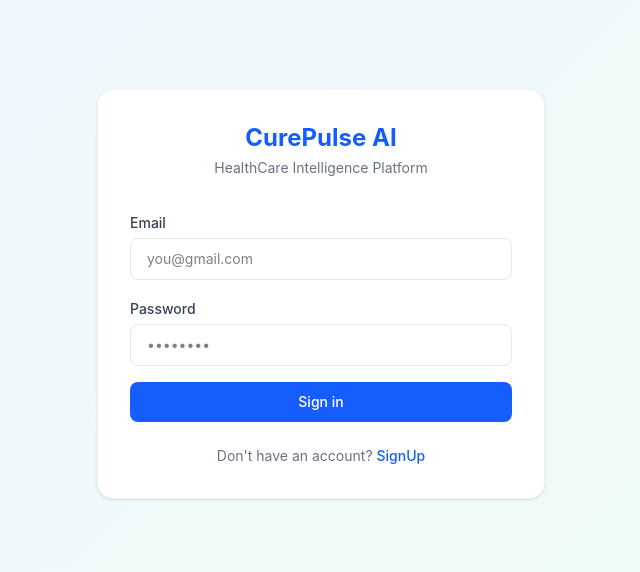
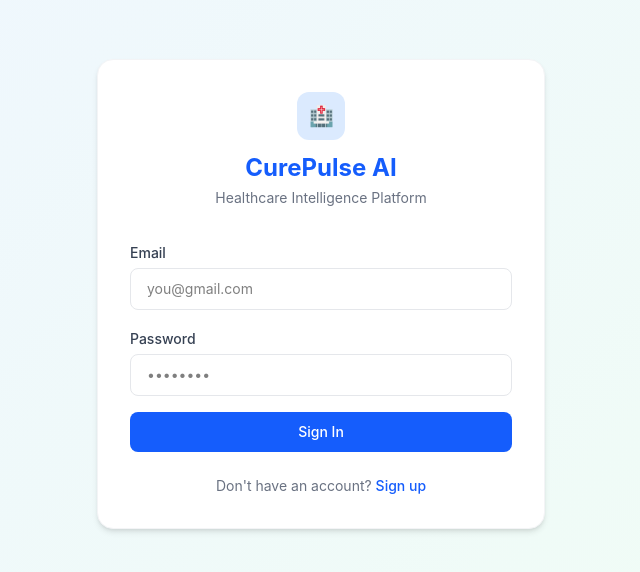
Before and after one commit to DarshMohapatra/curepulse-ai, a React app in the folder frontend/: page /login in a window 1280 px wide. Shown: the part 106-678 px from the top of the page, without its empty margins (319-959 px from the left). Built offline with nearby package versions, Linux system fonts and the light colour scheme; the HTML template or start-up script is replaced by a standard one.

Commit message:
feat: connect login form to backend API with JWT auth and role-based redirect

```diff
--- a/frontend/src/App.jsx
+++ b/frontend/src/App.jsx
@@ -1,15 +1,15 @@
-import {Routes, Route, Navigate} from 'react-router-dom'
+import { Routes, Route, Navigate } from 'react-router-dom'
 import Login from './pages/auth/Login'
-import SignUp from './pages/auth/SignUp'
+import Signup from './pages/auth/Signup'
 import PatientDashboard from './pages/patient/PatientDashboard'
 
-function App(){
-  return(
+function App() {
+  return (
     <Routes>
-      <Route path="/" element={<Navigate to="/login" />}/>
-      <Route path="/login" element={<Login />}/>
-      <Route path="/signup" element={<SignUp />}/>
-      <Route path="/patientdashboard" element={<PatientDashboard />}/>
+      <Route path="/" element={<Navigate to="/login" />} />
+      <Route path="/login" element={<Login />} />
+      <Route path="/signup" element={<Signup />} />
+      <Route path="/patient/dashboard" element={<PatientDashboard />} />
     </Routes>
   )
 }
--- a/frontend/src/pages/auth/Login.jsx
+++ b/frontend/src/pages/auth/Login.jsx
@@ -1,43 +1,104 @@
-function Login(){
-    return(
-        <div className="min-h-screen bg-gray-50 flex items-center justify-center" style={{background: 'linear-gradient(135deg, #eff6ff 0%, #f0fdf4 100%)'}}>
-            <div className="bg-white rounded-2xl shadow-sm border border-gray-100 p-8 w-full max-w-md">
+import { useState } from 'react'
+import { useNavigate } from 'react-router-dom'
+import { authAPI } from '../../services/api'
+import useAuthStore from '../../stores/authStore'
 
-                {/*Header*/}
+function Login() {
+  const navigate = useNavigate()
+  const setAuth = useAuthStore((state) => state.setAuth)
+
+  const [form, setForm] = useState({ email: '', password: '' })
+  const [error, setError] = useState('')
+  const [loading, setLoading] = useState(false)
+
+  const handleChange = (e) => {
+    setForm({ ...form, [e.target.name]: e.target.value })
+  }
+
+  const handleSubmit = async () => {
+    setError('')
+    setLoading(true)
+    try {
+      const res = await authAPI.login(form)
+      setAuth(res.data.user, res.data.access_token)
+
+      // Redirect based on role
+      const role = res.data.user.role
+      if (role === 'patient') navigate('/patient/dashboard')
+      else if (role === 'mitra') navigate('/mitra/dashboard')
+      else if (role === 'doctor') navigate('/doctor/dashboard')
+      else navigate('/patient/dashboard')
+
+    } catch (err) {
+      setError(err.response?.data?.detail || 'Login failed. Please try again.')
+    } finally {
+      setLoading(false)
+    }
+  }
+
+  return (
+    <div className="min-h-screen flex items-center justify-center"
+      style={{ background: 'linear-gradient(135deg, #eff6ff 0%, #f0fdf4 100%)' }}>
+      <div className="bg-white rounded-2xl shadow-md border border-gray-100 p-8 w-full max-w-md">
+
+        {/* Header */}
         <div className="text-center mb-8">
+          <div className="inline-flex items-center justify-center w-12 h-12 bg-blue-100 rounded-xl mb-3">
+            <span className="text-xl">🏥</span>
+          </div>
           <h1 className="text-2xl font-bold text-blue-600">CurePulse AI</h1>
-                    <p className="text-gray-500 text-sm mt-1">HealthCare Intelligence Platform</p>
+          <p className="text-gray-500 text-sm mt-1">Healthcare Intelligence Platform</p>
         </div>
 
-                {/*Form*/}
+        {/* Error message */}
+        {error && (
+          <div className="mb-4 bg-red-50 border border-red-200 text-red-600 text-sm px-4 py-3 rounded-lg">
+            {error}
+          </div>
+        )}
+
+        {/* Form */}
         <div className="space-y-4">
           <div>
             <label className="text-sm font-medium text-gray-700">Email</label>
             <input
               type="email"
+              name="email"
+              value={form.email}
+              onChange={handleChange}
               placeholder="you@gmail.com"
               className="mt-1 w-full border border-gray-200 rounded-lg px-4 py-2.5 text-sm focus:outline-none focus:ring-2 focus:ring-blue-500"
             />
           </div>
+
           <div>
             <label className="text-sm font-medium text-gray-700">Password</label>
             <input
               type="password"
+              name="password"
+              value={form.password}
+              onChange={handleChange}
               placeholder="••••••••"
               className="mt-1 w-full border border-gray-200 rounded-lg px-4 py-2.5 text-sm focus:outline-none focus:ring-2 focus:ring-blue-500"
             />
           </div>
-                    <button className="w-full bg-blue-600 hover:bg-blue-700 text-white font-medium py-2.5 rounded-lg text-sm transition-colors">
-                        Sign in
+
+          <button
+            onClick={handleSubmit}
+            disabled={loading}
+            className="w-full bg-blue-600 hover:bg-blue-700 disabled:bg-blue-400 text-white font-medium py-2.5 rounded-lg text-sm transition-colors"
+          >
+            {loading ? 'Signing in...' : 'Sign In'}
           </button>
         </div>
-                {/*Footer*/}
+
         <p className="text-center text-sm text-gray-500 mt-6">
           Don't have an account?{' '}
           <a href="/signup" className="text-blue-600 font-medium hover:underline">
-                     SignUp
+            Sign up
           </a>
         </p>
+
       </div>
     </div>
   )
--- a/frontend/src/pages/patient/PatientDashboard.jsx
+++ b/frontend/src/pages/patient/PatientDashboard.jsx
@@ -1,10 +1,52 @@
+import useAuthStore from '../../stores/authStore'
+import { useNavigate } from 'react-router-dom'
+
 function PatientDashboard(){
-    return(
-        <div className="min-h-screen bg-gray-50 p-8">
-            <h1 className="text-2xl font-bold text-gray-800">Patient Dashboard</h1>
-            <p className="text-gray-500 mt-1">Welcome back-here's your health overview</p>
+    const {user,logout} = useAuthStore()
+    const navigate = useNavigate()
+
+    const handleLogout = () => {
+        logout()
+        navigate('/login')
+    }
+    return (
+    <div className="min-h-screen bg-gray-50">
+      {/* Navbar */}
+      <div className="bg-white border-b border-gray-200 px-8 py-4 flex items-center justify-between">
+        <h1 className="text-lg font-bold text-blue-600">CurePulse AI</h1>
+        <div className="flex items-center gap-4">
+          <span className="text-sm text-gray-600">
+            Welcome, <span className="font-medium">{user?.full_name}</span>
+          </span>
+          <span className="text-xs bg-blue-100 text-blue-700 px-3 py-1 rounded-full font-medium">
+            {user?.role}
+          </span>
+          <button
+            onClick={handleLogout}
+            className="text-sm text-red-500 hover:text-red-700"
+          >
+            Logout
+          </button>
         </div>
-    )
+      </div>
+
+      {/* Content */}
+      <div className="p-8">
+        <h2 className="text-2xl font-bold text-gray-800">Patient Dashboard</h2>
+        <p className="text-gray-500 mt-1">Welcome back — here's your health overview</p>
+
+        {/* Placeholder cards */}
+        <div className="grid grid-cols-3 gap-6 mt-8">
+          {['Vitals', 'Lab Reports', 'Appointments'].map((item) => (
+            <div key={item} className="bg-white rounded-xl border border-gray-200 p-6">
+              <h3 className="font-medium text-gray-700">{item}</h3>
+              <p className="text-sm text-gray-400 mt-1">Coming soon...</p>
+            </div>
+          ))}
+        </div>
+      </div>
+    </div>
+  )
 }
 
 export default PatientDashboard
--- /dev/null
+++ b/frontend/src/services/api.js
@@ -0,0 +1,21 @@
+import axios from 'axios'
+
+const api = axios.create({
+    baseURL:'http://localhost:8000',
+    headers:{'Content-Type':'application/json'}
+})
+
+//Attach token to every request
+
+api.interceptors.request.use((config) =>  {
+    const token = localStorage.getItem('token')
+    if (token) config.headers.Authorization = 'Bearer ${token}'
+    return config
+})
+
+export const authAPI = {
+    signup: (data) => api.post('/api/auth/signup',data),
+    login: (data) => api.post('/api/auth/login',data),
+}
+
+export default api
--- /dev/null
+++ b/frontend/src/stores/authStore.js
@@ -0,0 +1,26 @@
+import { create } from 'zustand'
+
+const useAuthStore = create((set) => ({
+    user:null,
+    token:null,
+
+    setAuth:(user,token)=>{
+        localStorage.setItem('token',token)
+        localStorage.setItem('user',JSON.stringify(user))
+        set({user,token})
+    },
+
+    logout: () =>{
+        localStorage.removeItem('token',token)
+        localStorage.removeItem('user')
+        set({user:null,token:null})
+    },
+
+    loadfromStorage: ()=>  {
+        const token = localStorage.getItem('token')
+        const user = JSON.parse(localStorage.getItem('user'))
+        if (token && user) set ({token,user})
+    }
+}))
+
+export default useAuthStore
```
Lines whose indentation alone changed are shown as unchanged.
